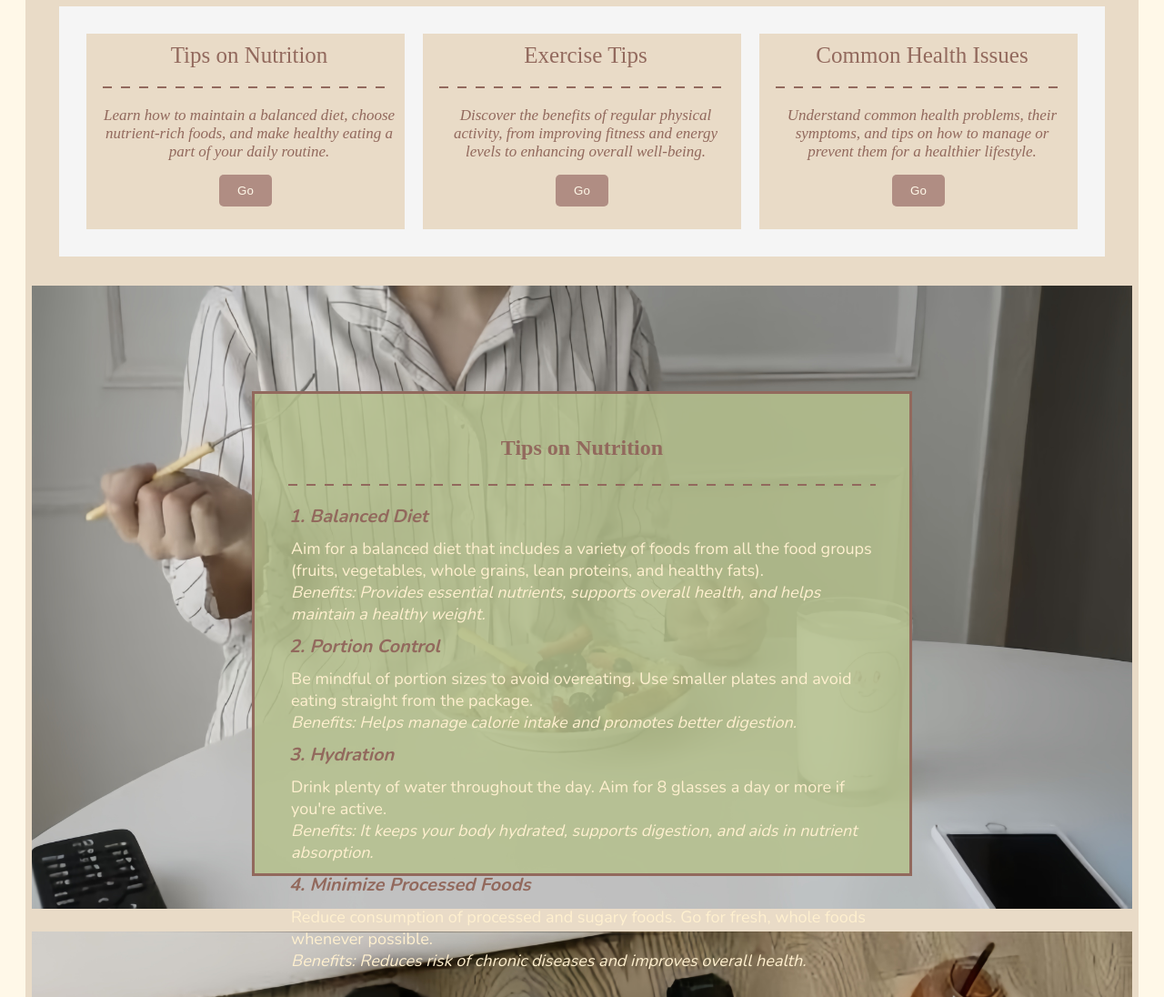
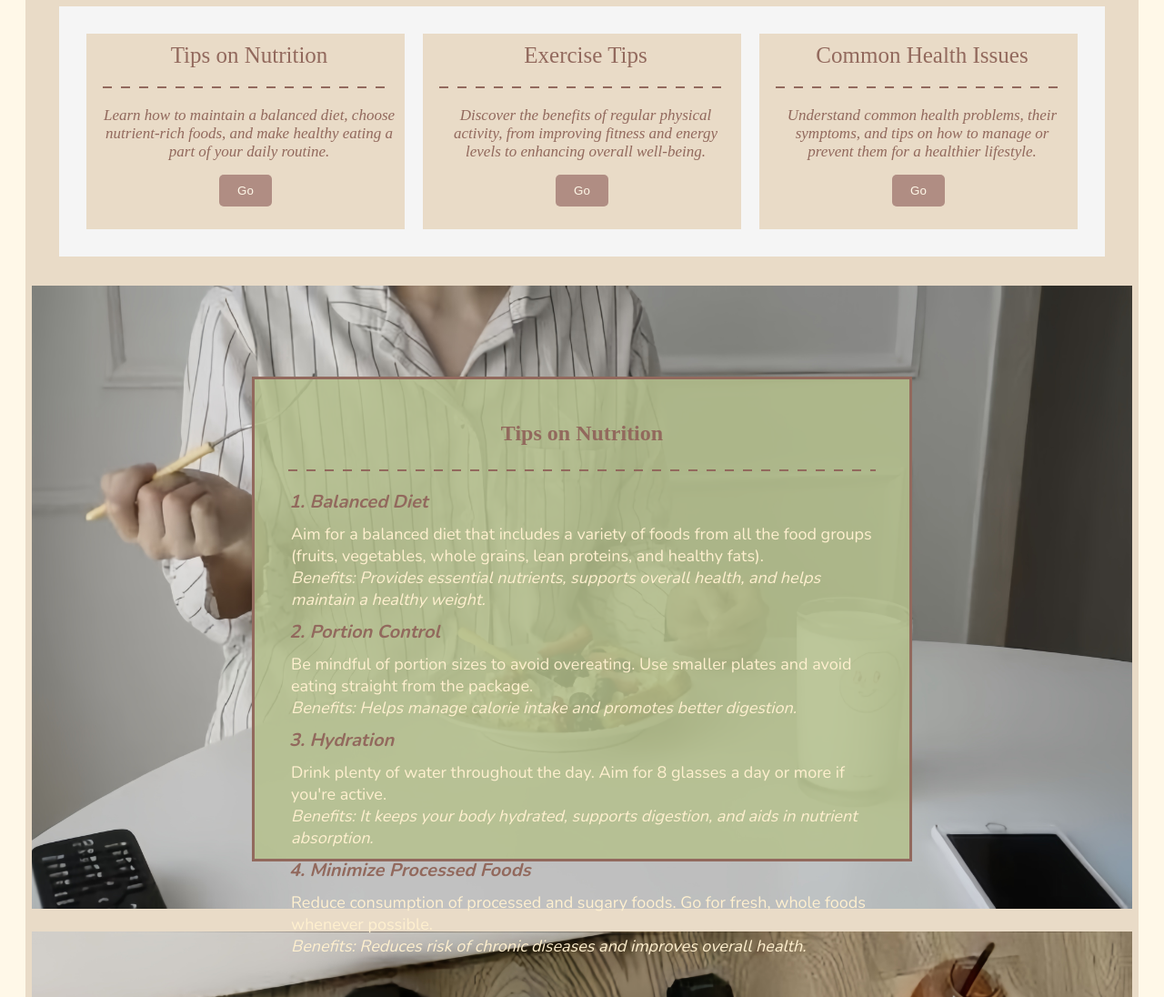
Before and after one commit to flztlhudaa/assignment-wpa, a plain HTML site: page infopage.html in a window 1280 px wide. Shown: the part 204-1300 px from the top of the page at 91% size. Drawn offline with nearby package versions, Linux system fonts and the light colour scheme; a web font is replaced by a local one.

Commit message:
Update infopageCSS.css

```diff
--- a/infopageCSS.css
+++ b/infopageCSS.css
@@ -198,7 +198,7 @@ html {
 }
 
 .section-tips:nth-of-type(1) {
-    top: 16vh;
+    top: 14vh;
 }
 
 .section-tips:nth-of-type(2) {
```
